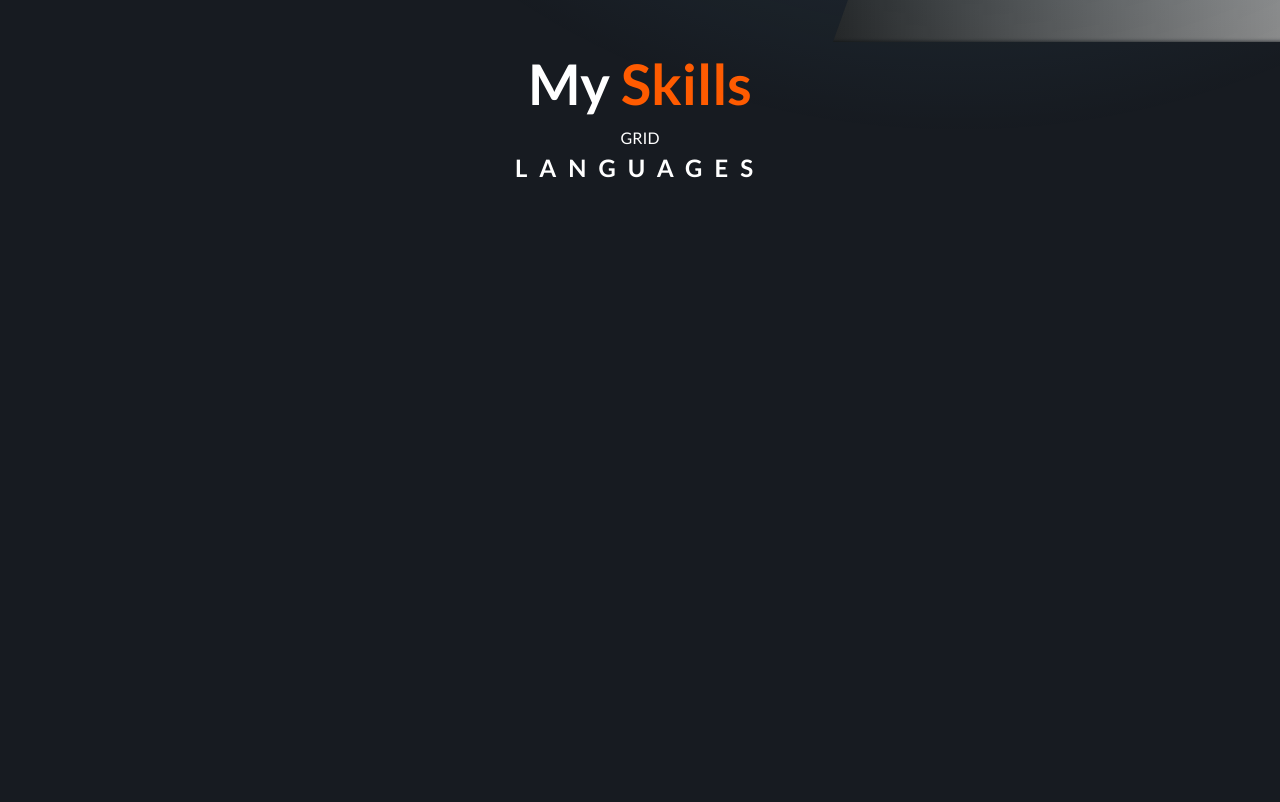
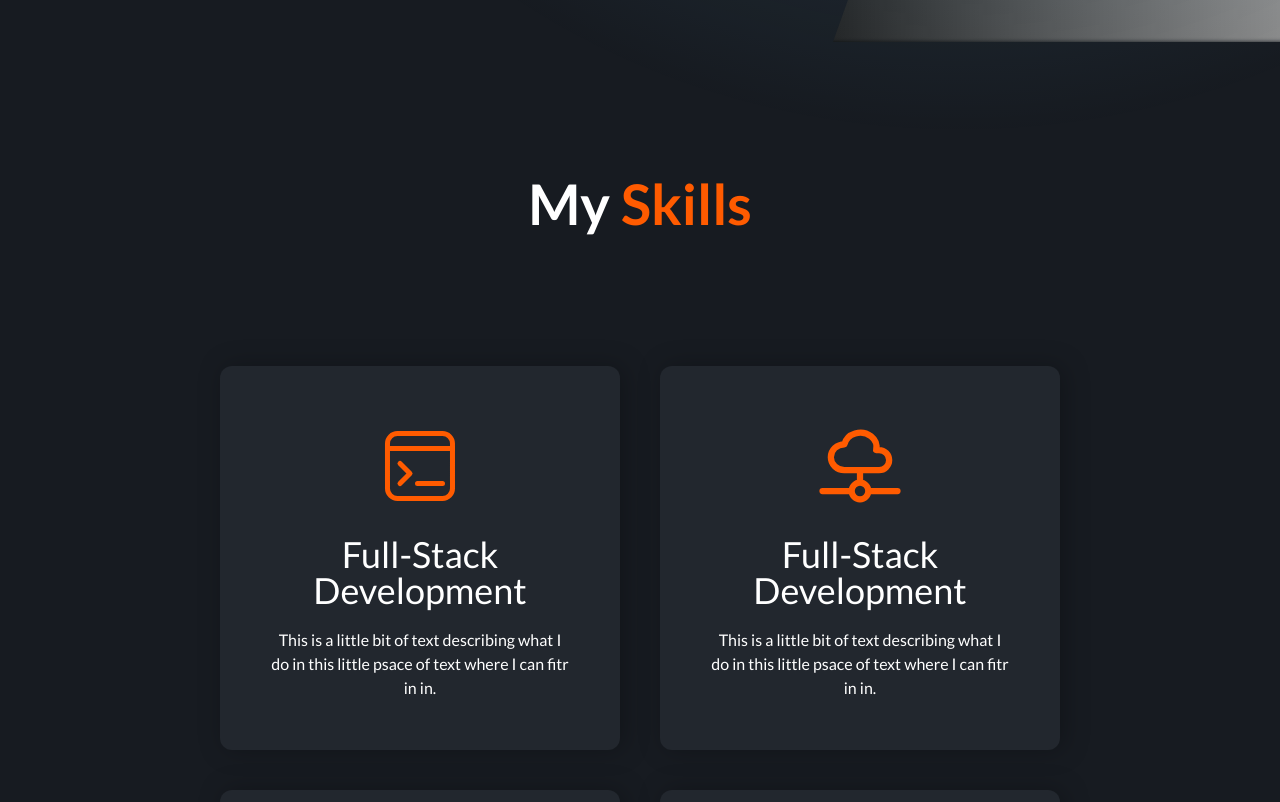
Before and after one commit to Hanayou/hanayou.dev.legacy, a Next.js app: page / in a window 1280 px wide. Shown: the part 1038-1840 px from the top of the page. Before the commit the page ends 1332 px from the top, so only its background shows below. Built offline with nearby package versions, Linux system fonts and the light colour scheme; grey boxes are pictures that could not be loaded.

Commit message:
Add cards to Skills UI

```diff
--- a/src/app/globals.css
+++ b/src/app/globals.css
@@ -27,7 +27,7 @@
   }
 
   h3 {
-    @apply text-[1.75rem] font-normal lg:text-[2.25rem];
+    @apply text-[1.75rem] font-normal lg:text-[2.25rem] leading-[100%];
   }
 
   h4 {
@@ -42,7 +42,7 @@
 
 @layer components {
   ::-webkit-scrollbar {
-    width: 0.3vw;
+    width: 6px;
   }
 
   ::-webkit-scrollbar-track {
--- a/src/app/page.tsx
+++ b/src/app/page.tsx
@@ -1,6 +1,7 @@
 import CountryBackground from '@/widgets/hero/ui/CountryBackground';
 import Intro from '@/widgets/hero/ui/Intro';
 import ProfileImage from '@/widgets/hero/ui/ProfileImage';
+import SkillsList from '@/widgets/skills-list/ui/SkillsList';
 
 export default function Home() {
   return (
@@ -12,9 +13,11 @@ export default function Home() {
         </div>
 
         <div className='flex flex-col items-center text-center'>
-          <h2>My <span className="text-primary">Skills</span></h2>
-          <p>GRID</p>
-          <h4 className="font-bold uppercase tracking-[0.5em]">languages</h4>
+          <h2 className='py-[120px]'>My <span className="text-primary">Skills</span></h2>
+          <SkillsList />
+
+
+          <h4 className="font-bold uppercase tracking-[0.5em] py-[120px]">languages</h4>
         </div>
       </main>
 
--- a/src/widgets/hero/ui/Intro.tsx
+++ b/src/widgets/hero/ui/Intro.tsx
@@ -9,7 +9,7 @@ export default function Intro() {
 
   return (
     <motion.div
-      className="flex flex-col items-center lg:items-start text-center lg:text-left gap-y-[2.6875rem] py-[1.5625rem] px-[2.375rem]"
+      className="flex flex-col items-center lg:items-start text-center lg:text-left gap-y-[2.6875rem] py-[1.5625rem] px-[38px]"
       initial={{ opacity: 0, x: -50 }}
       animate={{ opacity: 1, x: 0.5 }}
       transition={{ duration: 0.3 }}
--- /dev/null
+++ b/src/widgets/skills-list/icons/CloudArchitect.tsx
@@ -0,0 +1,7 @@
+import { SVGProps } from "react";
+
+export function CloudArchitect(props: SVGProps<SVGSVGElement>) {
+  return (
+    <svg xmlns="http://www.w3.org/2000/svg" width="1em" height="1em" viewBox="0 0 24 24" {...props}><path fill="none" stroke="currentColor" strokeLinecap="round" strokeLinejoin="round" strokeWidth="1.5" d="M5 9.897c0-1.714 1.46-3.104 3.26-3.104c.275-1.22 1.255-2.215 2.572-2.611s2.77-.134 3.811.69c1.042.822 1.514 2.08 1.239 3.3h.693A2.42 2.42 0 0 1 19 10.586A2.42 2.42 0 0 1 16.575 13H8.26C6.46 13 5 11.61 5 9.897M12 13v3m-2 2a2 2 0 1 0 4 0a2 2 0 1 0-4 0m4 0h7M3 18h7"></path></svg>
+  )
+}
--- /dev/null
+++ b/src/widgets/skills-list/icons/FullStackDevelopment.tsx
@@ -0,0 +1,7 @@
+import { SVGProps } from "react";
+
+export function FullStackDevelopment(props: SVGProps<SVGSVGElement>) {
+  return (
+    <svg xmlns="http://www.w3.org/2000/svg" width="1em" height="1em" viewBox="0 0 20 20" {...props}><path fill="currentColor" d="M5.646 9.146a.5.5 0 0 1 .708 0l2 2a.5.5 0 0 1 0 .708l-2 2a.5.5 0 0 1-.708-.708L7.293 11.5L5.646 9.854a.5.5 0 0 1 0-.708M14.5 13h-5a.5.5 0 0 0 0 1h5a.5.5 0 0 0 0-1M2.996 5.5a2.5 2.5 0 0 1 2.5-2.5h9a2.5 2.5 0 0 1 2.5 2.5V6H17v1h-.003v7.5a2.5 2.5 0 0 1-2.5 2.5h-9a2.5 2.5 0 0 1-2.5-2.5zm13 .5v-.5a1.5 1.5 0 0 0-1.5-1.5h-9a1.5 1.5 0 0 0-1.5 1.5V6zm-12 1v7.5a1.5 1.5 0 0 0 1.5 1.5h9a1.5 1.5 0 0 0 1.5-1.5V7z"></path></svg>
+  )
+}
--- /dev/null
+++ b/src/widgets/skills-list/model/SkillCard.ts
@@ -0,0 +1,5 @@
+type TSkillCard = {
+  icon: React.ReactNode;
+  title: string;
+  description: string;
+}
--- /dev/null
+++ b/src/widgets/skills-list/ui/SkillCard.tsx
@@ -0,0 +1,11 @@
+export default function SkillCard({ icon, title, description }: TSkillCard) {
+  return (
+    <div className='flex flex-col items-center bg-bgHighlight rounded-xl p-[50px] gap-y-[20px] drop-shadow-[4px_0px_12px_rgba(0,0,0,0.25)]'>
+      <div className='text-primary'>
+        {icon}
+      </div>
+      <h3>{title}</h3>
+      <p>{description}</p>
+    </div>
+  )
+}
--- /dev/null
+++ b/src/widgets/skills-list/ui/SkillsList.tsx
@@ -0,0 +1,53 @@
+"use client";
+
+import SkillCard from './SkillCard'
+import { FullStackDevelopment } from '../icons/FullStackDevelopment'
+import { CloudArchitect } from '../icons/CloudArchitect'
+import { motion } from 'framer-motion'
+
+export default function SkillsList() {
+  const cards = [
+    {
+      icon: <FullStackDevelopment fontSize={100} />,
+      title: 'Full-Stack Development',
+      description: 'This is a little bit of text describing what I do in this little psace of text where I can fitr in in.'
+    },
+    {
+      icon: <CloudArchitect fontSize={100} />,
+      title: 'Full-Stack Development',
+      description: 'This is a little bit of text describing what I do in this little psace of text where I can fitr in in.'
+    },
+    {
+      icon: <FullStackDevelopment fontSize={100} />,
+      title: 'Full-Stack Development',
+      description: 'This is a little bit of text describing what I do in this little psace of text where I can fitr in in.'
+    },
+    {
+      icon: <CloudArchitect fontSize={100} stroke='1.0' />,
+      title: 'Full-Stack Development',
+      description: 'This is a little bit of text describing what I do in this little psace of text where I can fitr in in.'
+    },
+    {
+      icon: <FullStackDevelopment fontSize={100} />,
+      title: 'Full-Stack Development',
+      description: 'This is a little bit of text describing what I do in this little psace of text where I can fitr in in.'
+    },
+    {
+      icon: <CloudArchitect fontSize={100} stroke='1.0' />,
+      title: 'Full-Stack Development',
+      description: 'This is a little bit of text describing what I do in this little psace of text where I can fitr in in.'
+    }
+  ]
+
+  return (
+    <div
+      className=' justify-center grid grid-cols-[repeat(auto-fit,_400px)] w-full px-[38px] gap-[40px]'
+    >
+      {cards.map((card, index) => (
+        <div>
+          <SkillCard {...card} />
+        </div>
+      ))}
+    </div>
+  )
+}
```
